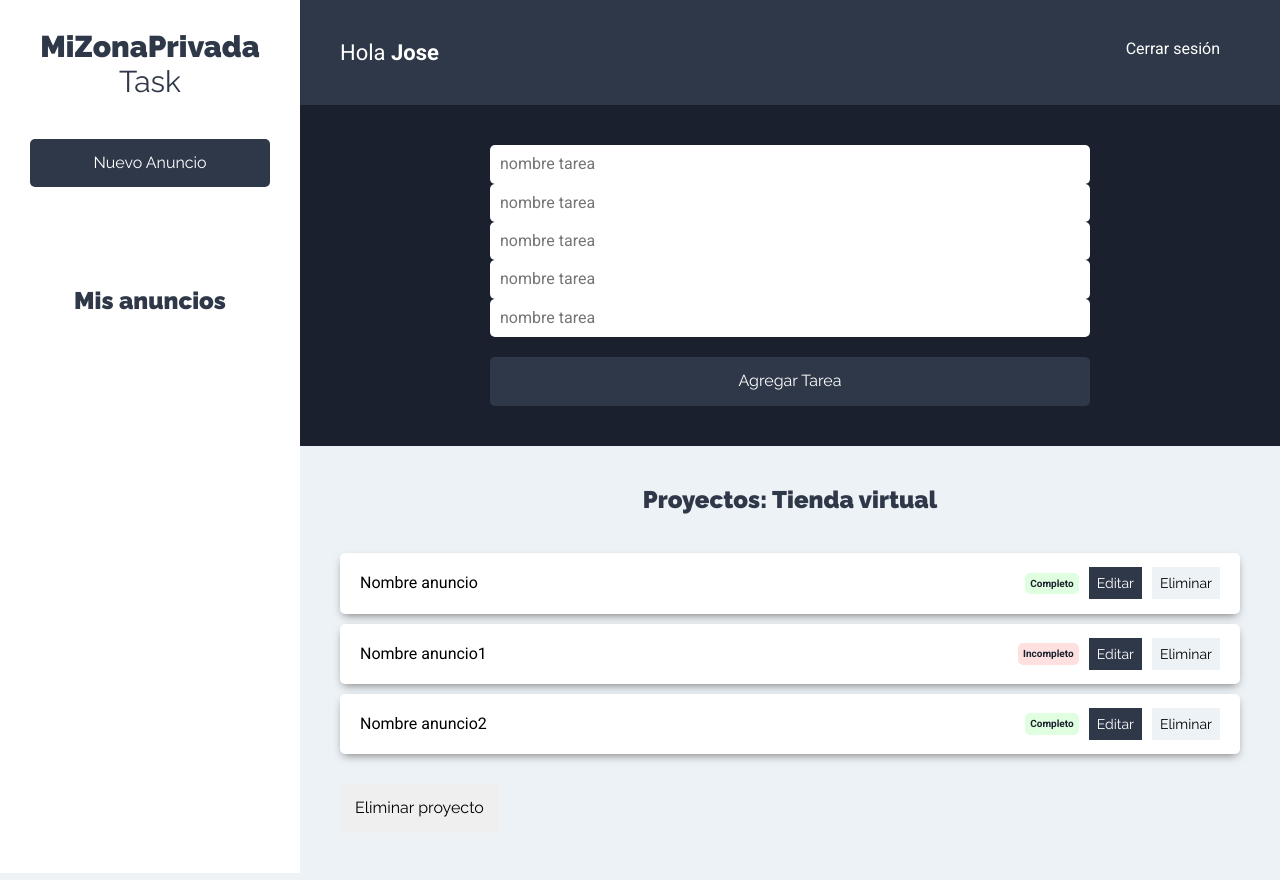
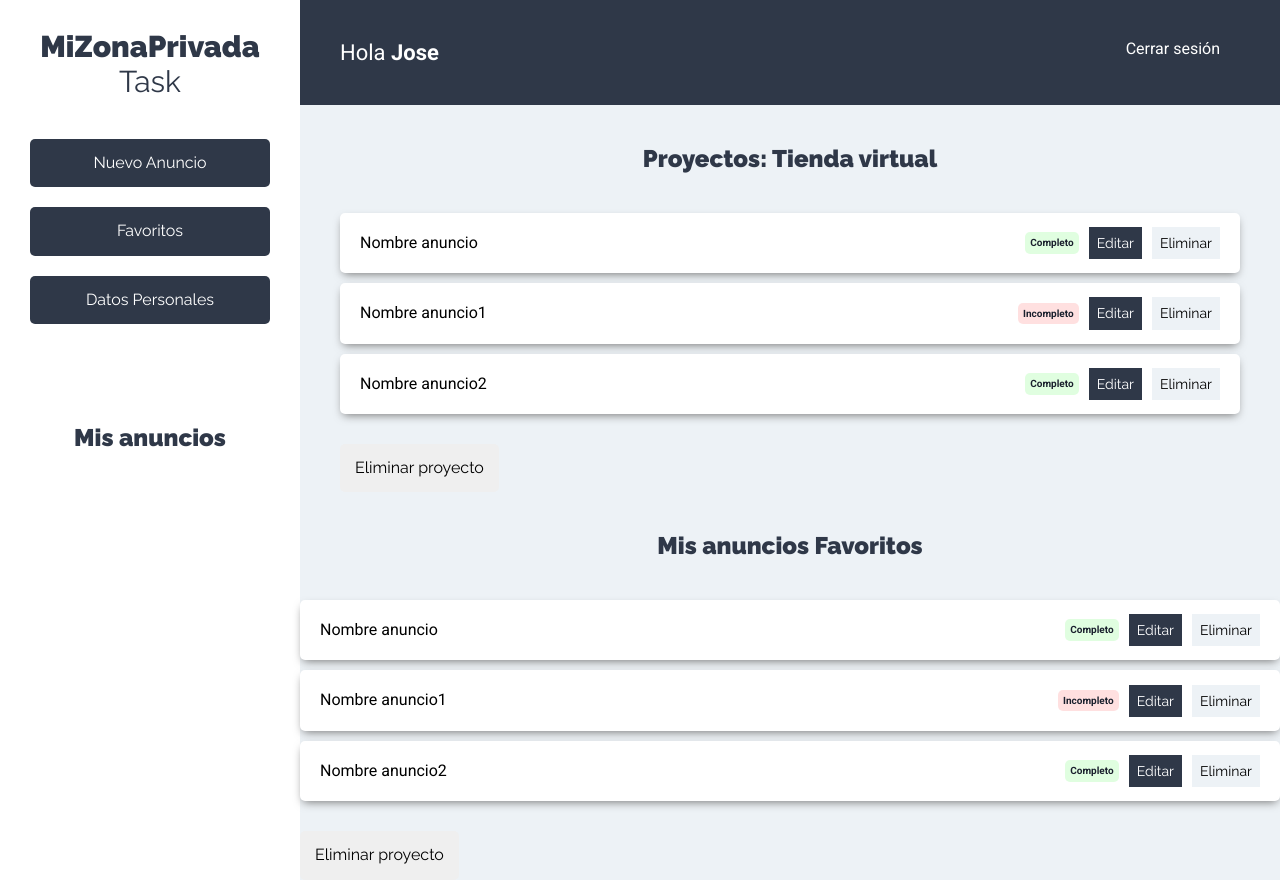
Before and after one commit to gradosj/wallafront, a React (Create React App) app: page /anuncios in a window 1280 px wide. Built offline with nearby package versions, Linux system fonts and the light colour scheme.

Commit message:
agregamos listado de anuncios favoritos

```diff
--- a/src/components/anuncios/Anuncios.js
+++ b/src/components/anuncios/Anuncios.js
@@ -3,6 +3,7 @@ import Sidebar from '../layouts/Sidebar';
 import Barra from '../layouts/Barra';
 import NuevoAnuncioB from '../anuncios/NuevoAnuncioB';
 import ListadoAnuncios from '../anuncios/ListadoAnuncios';
+import ListadoFavoritos from '../anuncios/ListadoFavoritos';
 
 const Anuncios = () => {
         return (
@@ -19,6 +20,8 @@ const Anuncios = () => {
                             <ListadoAnuncios/>
 
                         </div>
+                        <ListadoFavoritos></ListadoFavoritos>
+
                     </main>
                 </div>
             </div>
--- /dev/null
+++ b/src/components/anuncios/ListadoFavoritos.js
@@ -0,0 +1,30 @@
+import React, { Fragment } from "react";
+import MisAnuncios from "./MisAnuncios";
+
+const ListadoFavoritos = () => {
+  const anuncios = [
+    { nombre: "Nombre anuncio" , descripcion: "Anuncio 1", estado: true },
+    { nombre: "Nombre anuncio1", descripcion: "Anuncio 2", estado: false },
+    { nombre: "Nombre anuncio2", descripcion: "Anuncio 3", estado: true },
+  ];
+  return (
+    <Fragment>
+      <h2>Mis anuncios Favoritos</h2>
+
+      <ul className="listado-tarea">
+        {anuncios.length === 0 ? (
+          <li className="misAnuncios">
+            <p>No hay anuncios</p>
+          </li>
+        ) : (
+          anuncios.map((anuncios) => <MisAnuncios misAnuncios={anuncios} />)
+        )}
+      </ul>
+      <button type="button" className="btn btn-eliminar">
+        Eliminar proyecto
+      </button>
+    </Fragment>
+  );
+};
+
+export default ListadoFavoritos;
--- a/src/components/anuncios/NuevoAnuncio.js
+++ b/src/components/anuncios/NuevoAnuncio.js
@@ -1,28 +1,31 @@
-import React, {Fragment, useState, useContext} from 'react';
-import AnunciosContext from '../../context/anuncios/anunciosContext';
+import React, { Fragment, useState, useContext } from "react";
+import AnunciosContext from "../../context/anuncios/anunciosContext";
 
 const NuevoAnuncion = () => {
-
   // Obtener el state del formulario
 
   const anunciosContext = useContext(AnunciosContext);
-    const {formulario, mostrarFormulario} = anunciosContext;
+  const {
+    formulario,
+    mostrarFormulario,
+    mostrarFavoritos,
+    datosPersonales,
+  } = anunciosContext;
 
   //State para anuncios
   const [anuncio, guardarAnuncio] = useState({
-        nombre: ''
+    nombre: "",
   });
 
   //Extraer nombre de proyecto
-    const {nombre} = anuncio;
+  const { nombre } = anuncio;
 
-    const onChangeAnuncio = e => {
+  const onChangeAnuncio = (e) => {
     guardarAnuncio({
       ...anuncio,
-            [e.target.name]: e.target.value
-        })
-    }
-
+      [e.target.name]: e.target.value,
+    });
+  };
 
   return (
     <Fragment>
@@ -30,13 +33,13 @@ const NuevoAnuncion = () => {
         type="button"
         className="btn btn-block btn-primario"
         onClick={() => mostrarFormulario()}
-            > Nuevo Anuncio </button>
+      >
+        {" "}
+        Nuevo Anuncio{" "}
+      </button>
 
-            {
-                formulario  ?
-                    (
-                        <form
-                        className="formulario-nuevo-anuncio">
+      {formulario ? (
+        <form className="formulario-nuevo-anuncio">
           <input
             type="text"
             className="input-text"
@@ -45,17 +48,28 @@ const NuevoAnuncion = () => {
             value={nombre}
             onChange={onChangeAnuncio}
           />
+        </form>
+      ) : null}
 
-                        </form>
+      <button
+        type="button"
+        className="btn btn-block btn-primario"
+        onClick={() => mostrarFavoritos()}
+      >
+        {" "}
+        Favoritos{" "}
+      </button>
 
-                    ) : null
-            }
-
-
+      <button
+        type="button"
+        className="btn btn-block btn-primario"
+        onClick={() => datosPersonales()}
+      >
+        {" "}
+        Datos Personales{" "}
+      </button>
     </Fragment>
-
   );
-
-}
+};
 
 export default NuevoAnuncion;
--- a/src/components/anuncios/NuevoAnuncioB.js
+++ b/src/components/anuncios/NuevoAnuncioB.js
@@ -1,11 +1,39 @@
-import React from "react";
+import React, { Fragment, useState, useContext } from "react";
+import AnunciosContext from "../../context/anuncios/anunciosContext";
 
 const NuevoAnuncioB = () => {
+    // Obtener el state del formulario
+
+    const anunciosContext = useContext(AnunciosContext);
+    const { formulario, mostrarFormulario } = anunciosContext;
+
+    //State para anuncios
+    const [anuncio, guardarAnuncio] = useState({
+        nombre: "",
+    });
+
+    //Extraer nombre de proyecto
+    const { nombre } = anuncio;
+
+    const onChangeAnuncio = (e) => {
+        guardarAnuncio({
+            ...anuncio,
+            [e.target.name]: e.target.value,
+        });
+    };
+
     return (
+
+        // formulario principal de la zona privada
+        <Fragment>
+            {
+                formulario ?
+                    (
                         <div className="formulario">
                             <form action="">
                                 <div className="formulario-nuevo-anuncio">
-              <input type="text"
+                                    <input
+                                        type="text"
                                         className="input-text"
                                         placeholder="nombre tarea"
                                         name="nombre"
@@ -13,7 +41,8 @@ const NuevoAnuncioB = () => {
                                 </div>
 
                                 <div className="formulario-nuevo-anuncio">
-              <input type="text"
+                                    <input
+                                        type="text"
                                         className="input-text"
                                         placeholder="nombre tarea"
                                         name="nombre"
@@ -21,7 +50,8 @@ const NuevoAnuncioB = () => {
                                 </div>
 
                                 <div className="formulario-nuevo-anuncio">
-              <input type="text"
+                                    <input
+                                        type="text"
                                         className="input-text"
                                         placeholder="nombre tarea"
                                         name="nombre"
@@ -29,7 +59,8 @@ const NuevoAnuncioB = () => {
                                 </div>
 
                                 <div className="formulario-nuevo-anuncio">
-              <input type="text"
+                                    <input
+                                        type="text"
                                         className="input-text"
                                         placeholder="nombre tarea"
                                         name="nombre"
@@ -37,7 +68,8 @@ const NuevoAnuncioB = () => {
                                 </div>
 
                                 <div className="formulario-nuevo-anuncio">
-              <input type="text"
+                                    <input
+                                        type="text"
                                         className="input-text"
                                         placeholder="nombre tarea"
                                         name="nombre"
@@ -45,17 +77,21 @@ const NuevoAnuncioB = () => {
                                 </div>
 
                                 <div className="formulario-nuevo-anuncio">
-              <input type="submit"
+                                    <input
+                                        type="submit"
                                         className="btn btn-primario btn-submit btn-block "
                                         placeholder="nombre tarea"
                                         value="Agregar Tarea"
+                                        onClick={() => mostrarFormulario()}
+                                        onChange={onChangeAnuncio}
                                     />
                                 </div>
-
-
-
                             </form>
                         </div>
+                    ) : null
+            }
+
+        </Fragment>
     );
 };
 
```
Lines whose indentation alone changed are shown as unchanged.
